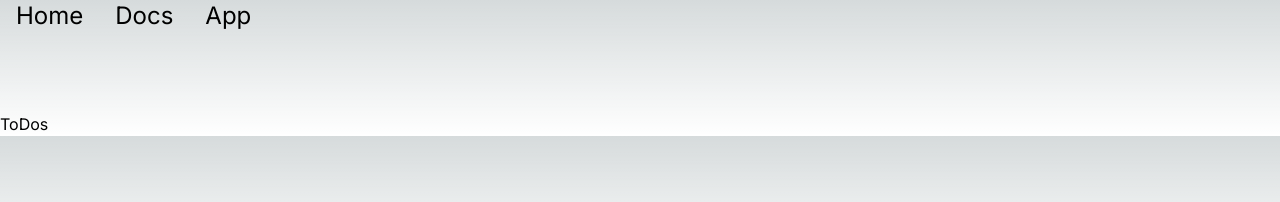
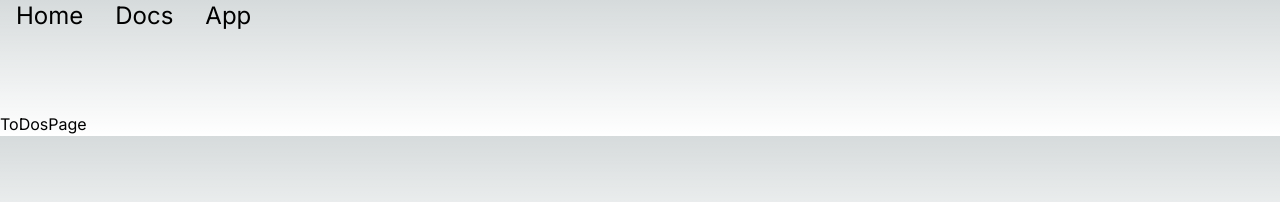
Before and after one commit to joncoe/intro-nextjs-joncoe, a Next.js app in the folder app/: page /todos in a window 1280 px wide. Shown: the top 202 px of the page. Built offline with nearby package versions, Linux system fonts and the light colour scheme.

Commit message:
rename ToDos -> ToDosPage

```diff
--- a/app/src/app/(dashboard)/todos/page.tsx
+++ b/app/src/app/(dashboard)/todos/page.tsx
@@ -1,5 +1,5 @@
-const ToDos = () => {
-  return <div>ToDos</div>
+const ToDosPage = () => {
+  return <div>ToDosPage</div>
 }
 
-export default ToDos
+export default ToDosPage
```
